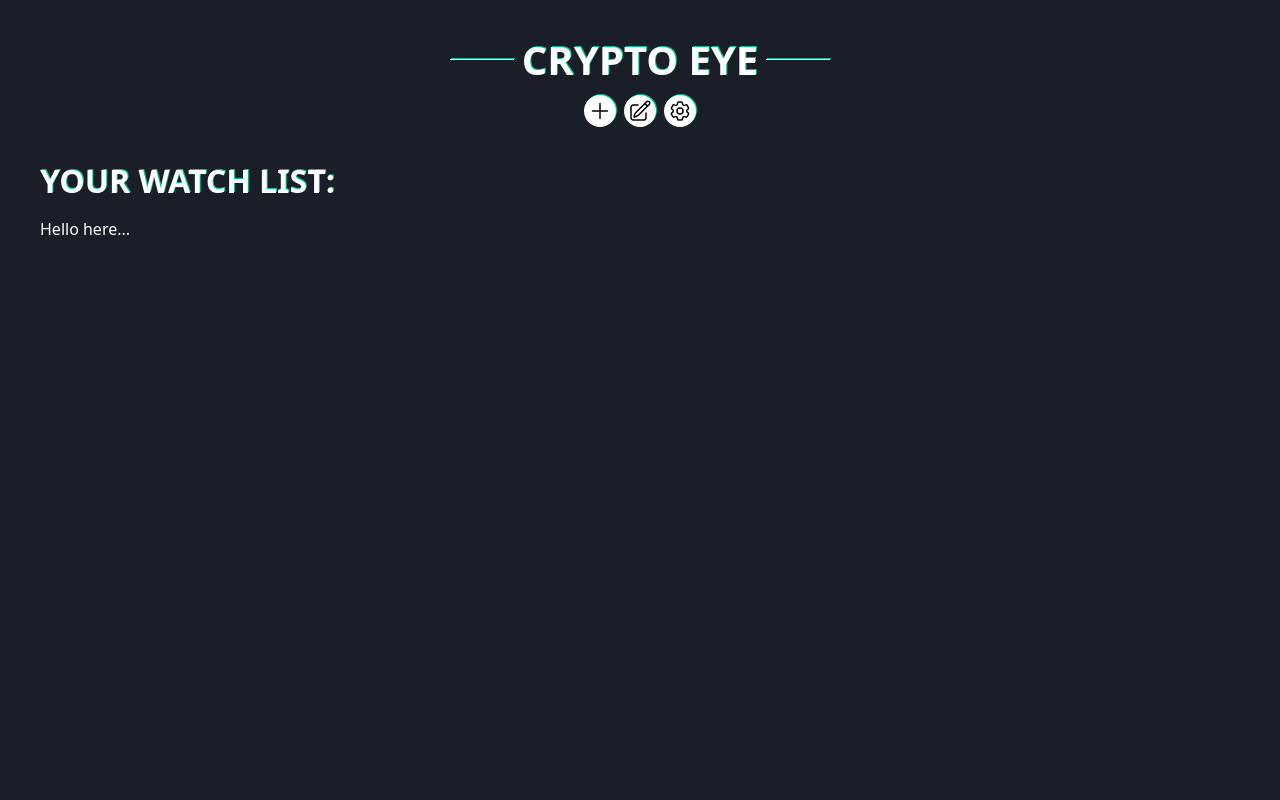
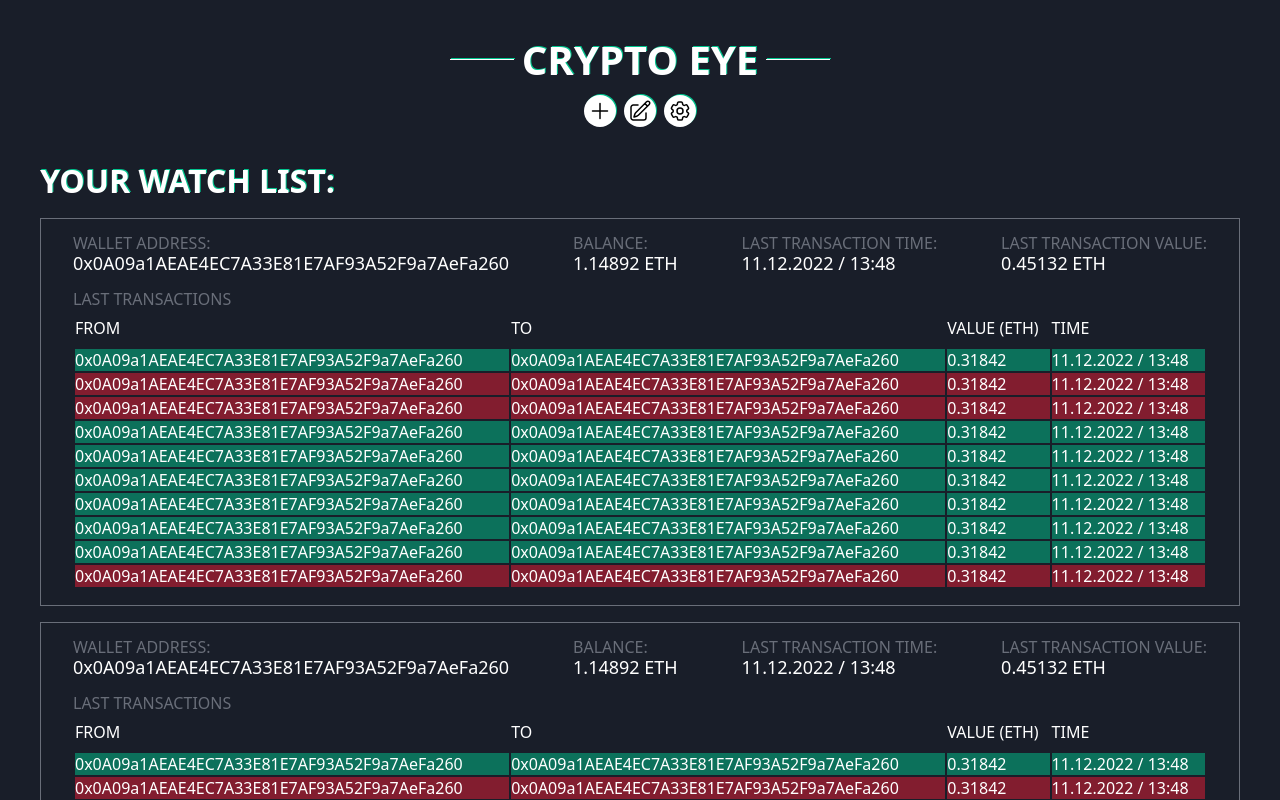
Before and after one commit to ptrv-dev/vue-crypto-eye, a Vue app: page / in a window 1280 px wide. Shown: the top 800 px of the page. Built offline with nearby package versions, Linux system fonts and the light colour scheme.

Commit message:
AppWalletItem design

```diff
--- a/src/App.vue
+++ b/src/App.vue
@@ -1,18 +1,24 @@
 <template>
   <app-header />
   <app-body>
-    <p>Hello here...</p>
+    <app-wallet-item />
+    <app-wallet-item />
+    <app-wallet-item />
+    <app-wallet-item />
+    <app-wallet-item />
   </app-body>
 </template>
 
 <script>
 import AppHeader from '@/components/AppHeader.vue';
 import AppBody from '@/components/AppBody.vue';
+import AppWalletItem from '@/components/AppWalletItem.vue';
 
 export default {
   components: {
     AppHeader,
     AppBody,
+    AppWalletItem,
   },
 };
 </script>
--- /dev/null
+++ b/src/components/AppWalletItem.vue
@@ -0,0 +1,144 @@
+<template>
+  <div class="wallet">
+    <div class="wallet__info">
+      <div class="wallet__info-item">
+        <span class="wallet__suptitle">Wallet address:</span>
+        <p>0x0A09a1AEAE4EC7A33E81E7AF93A52F9a7AeFa260</p>
+      </div>
+      <div class="wallet__info-item">
+        <span class="wallet__suptitle">Balance:</span>
+        <p>1.14892 ETH</p>
+      </div>
+      <div class="wallet__info-item">
+        <span class="wallet__suptitle">Last transaction time:</span>
+        <p>11.12.2022 / 13:48</p>
+      </div>
+      <div class="wallet__info-item">
+        <span class="wallet__suptitle">Last transaction value:</span>
+        <p>0.45132 ETH</p>
+      </div>
+    </div>
+
+    <div class="wallet-transactions">
+      <p class="wallet__suptitle">Last transactions</p>
+      <table>
+        <thead>
+          <th>from</th>
+          <th>to</th>
+          <th>value (eth)</th>
+          <th>time</th>
+        </thead>
+        <tbody>
+          <tr class="wallet-transactions_in">
+            <td>0x0A09a1AEAE4EC7A33E81E7AF93A52F9a7AeFa260</td>
+            <td>0x0A09a1AEAE4EC7A33E81E7AF93A52F9a7AeFa260</td>
+            <td>0.31842</td>
+            <td>11.12.2022 / 13:48</td>
+          </tr>
+          <tr class="wallet-transactions_out">
+            <td>0x0A09a1AEAE4EC7A33E81E7AF93A52F9a7AeFa260</td>
+            <td>0x0A09a1AEAE4EC7A33E81E7AF93A52F9a7AeFa260</td>
+            <td>0.31842</td>
+            <td>11.12.2022 / 13:48</td>
+          </tr>
+          <tr class="wallet-transactions_out">
+            <td>0x0A09a1AEAE4EC7A33E81E7AF93A52F9a7AeFa260</td>
+            <td>0x0A09a1AEAE4EC7A33E81E7AF93A52F9a7AeFa260</td>
+            <td>0.31842</td>
+            <td>11.12.2022 / 13:48</td>
+          </tr>
+          <tr class="wallet-transactions_in">
+            <td>0x0A09a1AEAE4EC7A33E81E7AF93A52F9a7AeFa260</td>
+            <td>0x0A09a1AEAE4EC7A33E81E7AF93A52F9a7AeFa260</td>
+            <td>0.31842</td>
+            <td>11.12.2022 / 13:48</td>
+          </tr>
+          <tr class="wallet-transactions_in">
+            <td>0x0A09a1AEAE4EC7A33E81E7AF93A52F9a7AeFa260</td>
+            <td>0x0A09a1AEAE4EC7A33E81E7AF93A52F9a7AeFa260</td>
+            <td>0.31842</td>
+            <td>11.12.2022 / 13:48</td>
+          </tr>
+          <tr class="wallet-transactions_in">
+            <td>0x0A09a1AEAE4EC7A33E81E7AF93A52F9a7AeFa260</td>
+            <td>0x0A09a1AEAE4EC7A33E81E7AF93A52F9a7AeFa260</td>
+            <td>0.31842</td>
+            <td>11.12.2022 / 13:48</td>
+          </tr>
+          <tr class="wallet-transactions_in">
+            <td>0x0A09a1AEAE4EC7A33E81E7AF93A52F9a7AeFa260</td>
+            <td>0x0A09a1AEAE4EC7A33E81E7AF93A52F9a7AeFa260</td>
+            <td>0.31842</td>
+            <td>11.12.2022 / 13:48</td>
+          </tr>
+          <tr class="wallet-transactions_in">
+            <td>0x0A09a1AEAE4EC7A33E81E7AF93A52F9a7AeFa260</td>
+            <td>0x0A09a1AEAE4EC7A33E81E7AF93A52F9a7AeFa260</td>
+            <td>0.31842</td>
+            <td>11.12.2022 / 13:48</td>
+          </tr>
+          <tr class="wallet-transactions_in">
+            <td>0x0A09a1AEAE4EC7A33E81E7AF93A52F9a7AeFa260</td>
+            <td>0x0A09a1AEAE4EC7A33E81E7AF93A52F9a7AeFa260</td>
+            <td>0.31842</td>
+            <td>11.12.2022 / 13:48</td>
+          </tr>
+          <tr class="wallet-transactions_out">
+            <td>0x0A09a1AEAE4EC7A33E81E7AF93A52F9a7AeFa260</td>
+            <td>0x0A09a1AEAE4EC7A33E81E7AF93A52F9a7AeFa260</td>
+            <td>0.31842</td>
+            <td>11.12.2022 / 13:48</td>
+          </tr>
+        </tbody>
+      </table>
+    </div>
+  </div>
+</template>
+
+<style lang="scss" scoped>
+@import '@/scss/vars';
+.wallet {
+  display: flex;
+  flex-direction: column;
+  gap: 1rem;
+  padding: 1rem 2rem;
+  border: 1px solid $gray;
+  &__suptitle {
+    line-height: 1;
+    color: $gray;
+    text-transform: uppercase;
+    font-size: 1rem;
+  }
+  &__info {
+    display: flex;
+    justify-content: space-between;
+    gap: 0.5rem;
+    &-item {
+      display: inline-flex;
+      flex-direction: column;
+      p {
+        font-size: 1.125rem;
+      }
+    }
+  }
+}
+.wallet-transactions {
+  table {
+    width: 100%;
+    thead {
+      text-transform: uppercase;
+    }
+    th {
+      padding: 0.5rem 0;
+      font-weight: 400;
+      text-align: left;
+    }
+  }
+  &_out {
+    background: rgba($red, 0.5);
+  }
+  &_in {
+    background: rgba($green, 0.5);
+  }
+}
+</style>
```
